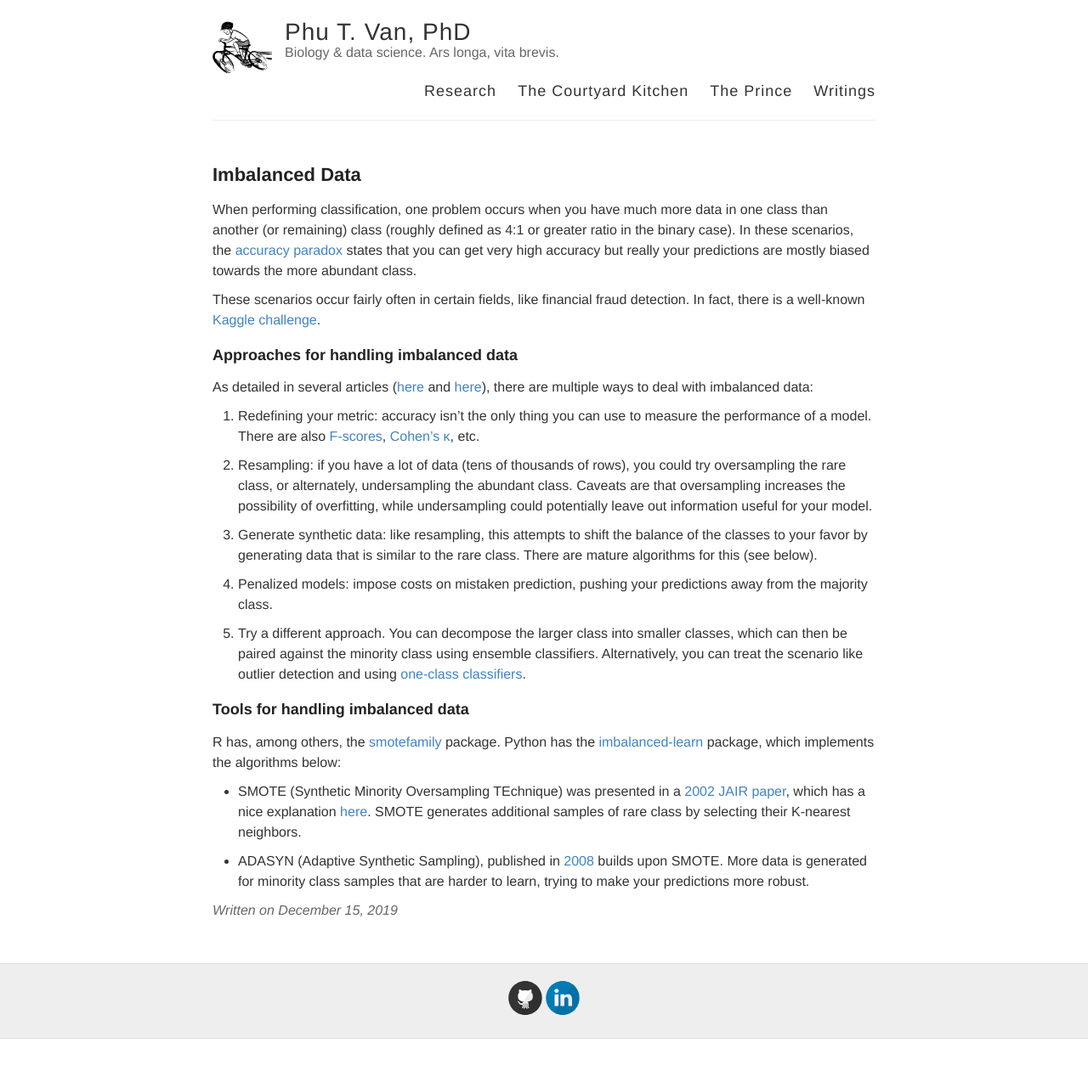
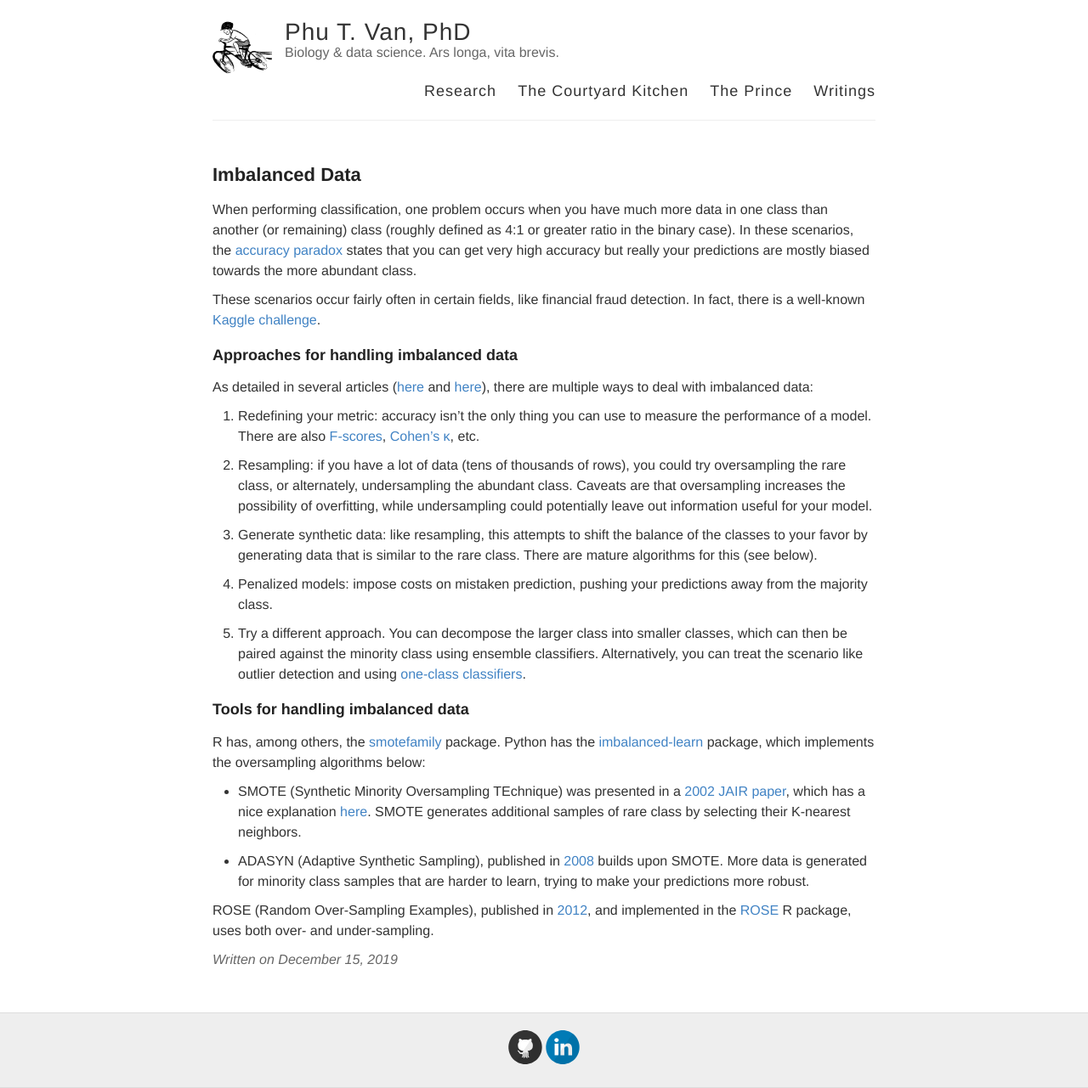
Before and after one commit to ptvan/ptvan.github.io, a Jekyll site: the page built from _posts/2019-12-15-imbalanced-data.md, in a window 1280 px wide. Shown: the whole page at 85% size. Built offline with Jekyll 4.4.1, drawn with Linux system fonts in a browser that asks for light colours; before the commit the page ends 1223 px from its top, so only the background shows below that.

Commit message:
updated imbalanced data blogpost

```diff
--- a/_posts/2019-12-15-imbalanced-data.md
+++ b/_posts/2019-12-15-imbalanced-data.md
@@ -23,8 +23,10 @@
 
 ### Tools for handling imbalanced data
 
-R has, among others, the [smotefamily](https://cran.r-project.org/web/packages/smotefamily/index.html) package. Python has the [imbalanced-learn](https://pypi.org/project/imbalanced-learn/) package, which implements the algorithms below:
+R has, among others, the [smotefamily](https://cran.r-project.org/web/packages/smotefamily/index.html) package. Python has the [imbalanced-learn](https://pypi.org/project/imbalanced-learn/) package, which implements the oversampling algorithms below:
 
 - SMOTE (Synthetic Minority Oversampling TEchnique) was presented in a [2002 JAIR paper](https://www.jair.org/index.php/jair/article/view/10302), which has a nice explanation [here](http://rikunert.com/SMOTE_explained). SMOTE generates additional samples of rare class by selecting their K-nearest neighbors.
 
 - ADASYN (Adaptive Synthetic Sampling), published in [2008](https://sci2s.ugr.es/keel/pdf/algorithm/congreso/2008-He-ieee.pdf) builds upon SMOTE. More data is generated for minority class samples that are harder to learn, trying to make your predictions more robust.
+
+ROSE (Random Over-Sampling Examples), published in [2012](https://link.springer.com/article/10.1007/s10618-012-0295-5), and implemented in the [ROSE](https://cran.r-project.org/web/packages/ROSE/) R package, uses both over- and under-sampling.
```
